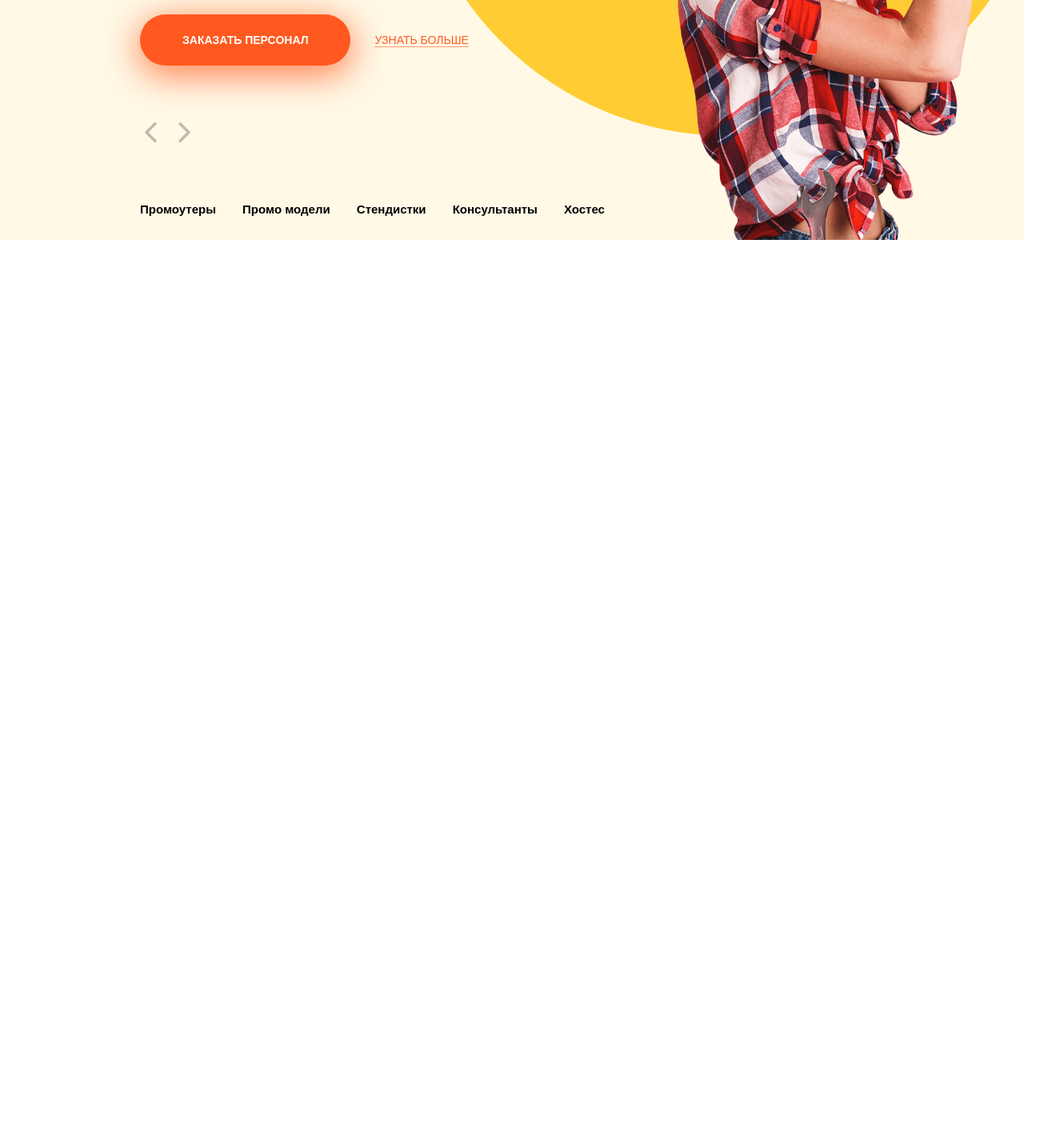
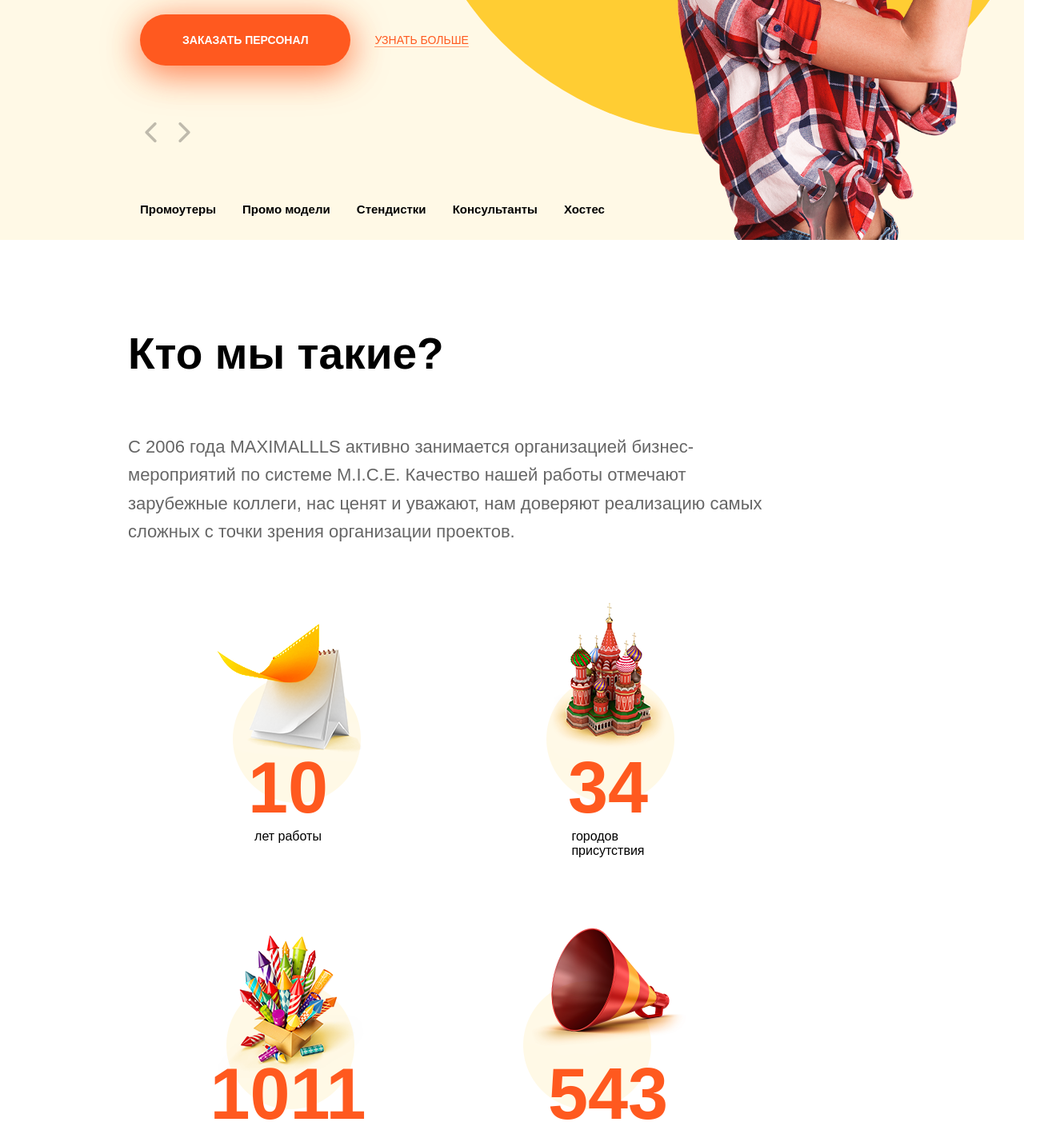
Before and after one commit to braivs/trainingMaximals, a plain HTML site: page docs/index.html in a window 1280 px wide. Shown: the part 550-1973 px from the top of the page at 80% size, 1310 px wide, since content can reach past the window. Before the commit the page ends 850 px from the top, so only its background shows below. Drawn offline with Linux system fonts and the light colour scheme.

Commit message:
+ about with adaptive

```diff
--- a/docs/index.html
+++ b/docs/index.html
@@ -7,7 +7,7 @@
     <link rel="stylesheet" href="css/style.css"/>
   </head>
   <body>
-    <header class="header">
+    <header class="header container">
       <div class="circle circle_small"></div>
       <div class="circle circle_big"></div><img class="header-img" src="img/header-img.png" alt=""/><a class="header-logo" href="#"><img src="img/logo.png" alt=""/></a>
       <nav class="header-nav"><a class="header-nav__link" href="#">Услуги</a><a class="header-nav__link" href="#">Наши работы</a><a class="header-nav__link" href="#">Наши модели</a><a class="header-nav__link" href="#">О нас</a><a class="header-nav__link" href="#">Вакансии</a><a class="header-nav__link" href="#">Контакты  </a></nav>
@@ -27,5 +27,25 @@
         <div class="thumbs"><a class="thumbs__link" href="#">Промоутеры </a><a class="thumbs__link" href="#">Промо модели</a><a class="thumbs__link" href="#">Стендистки</a><a class="thumbs__link" href="#">Консультанты</a><a class="thumbs__link" href="#">Хостес</a></div>
       </div>
     </header>
+    <section class="section about">
+      <div class="container">
+        <h2 class="section-title">Кто мы такие?</h2>
+        <p class="section-description">С 2006 года MAXIMALLLS активно занимается организацией бизнес-мероприятий по системе M.I.C.E. Качество нашей работы отмечают зарубежные коллеги, нас ценят и уважают, нам доверяют реализацию самых сложных с точки зрения организации проектов.</p>
+        <div class="about-row">
+          <div class="about-col"><img class="about__img" src="img/about/1.png" alt="10 лет работы"/>
+            <h3 class="about__title">10</h3><span class="about__text">лет работы</span>
+          </div>
+          <div class="about-col"><img class="about__img" src="img/about/2.png" alt="34 городов присутствия"/>
+            <h3 class="about__title">34</h3><span class="about__text">городов<br> присутствия</span>
+          </div>
+          <div class="about-col"><img class="about__img" src="img/about/3.png" alt="1011 проведено мероприятий"/>
+            <h3 class="about__title">1011 </h3><span class="about__text">проведено<br> мероприятий</span>
+          </div>
+          <div class="about-col"><img class="about__img" src="img/about/4.png" alt="543 позитивных промоутеров"/>
+            <h3 class="about__title">543</h3><span class="about__text">позитивных<br> промоутеров</span>
+          </div>
+        </div>
+      </div>
+    </section>
   </body>
 </html>
--- a/src/sass/_media.sass
+++ b/src/sass/_media.sass
@@ -1,7 +1,8 @@
 @media (max-width: 1360px)
+    .container
+        grid-template-columns: 1fr 5fr 2fr
     .header
         grid-template-rows: 1fr 1fr 7fr
-        grid-template-columns: 1fr 5fr 2fr
         &-nav
             grid-column: 2/3
             grid-row: 2/3
@@ -13,9 +14,13 @@
             justify-self: end
         &-text
             grid-row: 3/4
+    .about-row
+        grid-template-columns: repeat(auto-fill, minmax(50%, max-content))
+
 @media (max-width: 992px)
+    .container
+        grid-template-columns: 1fr 8fr 1fr
     .header
-        grid-template-columns: 1fr 8fr 1fr
         grid-template-rows: 1fr 0.5fr 0.7fr 10fr
         &-contacts
             grid-row: 2/3
@@ -49,11 +54,19 @@
         grid-gap: 10px
         justify-content: start
 @media (max-width: 567px)
+    .container
+        grid-template-columns: repeat(auto)
     .header
-        grid-template-columns: auto
         grid-template-rows: 0.7fr 0.3fr 1fr 6fr
         &-nav
             grid-template-columns: auto auto
             grid-gap: 10px
         &-img
             width: 200px
+    .section
+        &-title
+            font-size: 36px
+        &-description
+            font-size: 18px
+    .about-row
+        grid-template-columns: repeat(auto-fill, minmax(100%, max-content))
--- a/src/sass/style.sass
+++ b/src/sass/style.sass
@@ -44,11 +44,12 @@ body
         top: -80px
         width: 800px
         height: 800px
-.header
+.container
     position: relative
-    overflow: hidden
     display: grid
     grid-template-columns: 2fr 5fr 3fr
+
+.header
     // grid-template-areas: "header-logo header-nav header-contacts" ". header-text ."
     grid-template-rows: 2fr 10fr
     grid-column-gap: 20px
@@ -138,4 +139,40 @@ body
         color: $text-color
         margin-right: 10px
         font-weight: 700
+.section
+    &-title
+        grid-column: 2/3
+        grid-row: 1/2
+    &-description
+        grid-column: 2/3
+        grid-row: 2/3
+.section
+    padding: 5% 0
+    &-title
+        font-size: 55px
+    &-description
+        color: #666666
+        font-size: 22px
+        line-height: 1.6
+        font-weight: 300
+.about
+    &-row
+        griw-row: 3/4
+        grid-column: 2/3
+        display: grid
+        grid-template-columns: repeat(auto-fill, minmax(25%, max-content))
+        justify-content: space-between
+    &-col
+        display: grid
+        grid-template-rows: 300px auto 50px
+        grid-auto-rows: auto
+        align-items: end
+        justify-items: center
+    &__title
+        color: #ff591f
+        font-size: 90px
+        margin: 0
+        margin-top: -70px
+    &__text
+        align-self: start
 @import  'media'
```
Also changed, not shown: docs/css/style.css, docs/img/about/1.png (added), docs/img/about/2.png (added), docs/img/about/3.png (added), docs/img/about/4.png (added), 1 other file.
